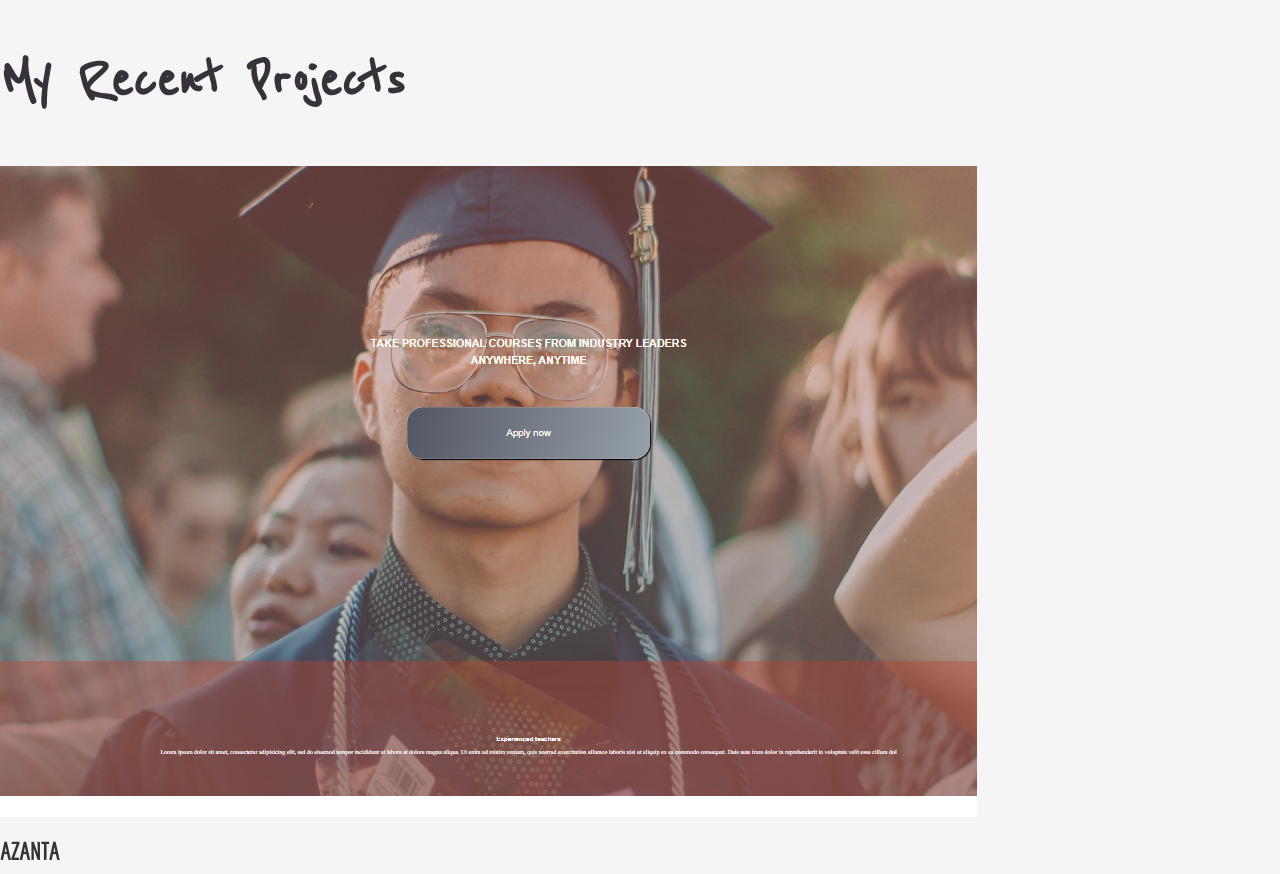
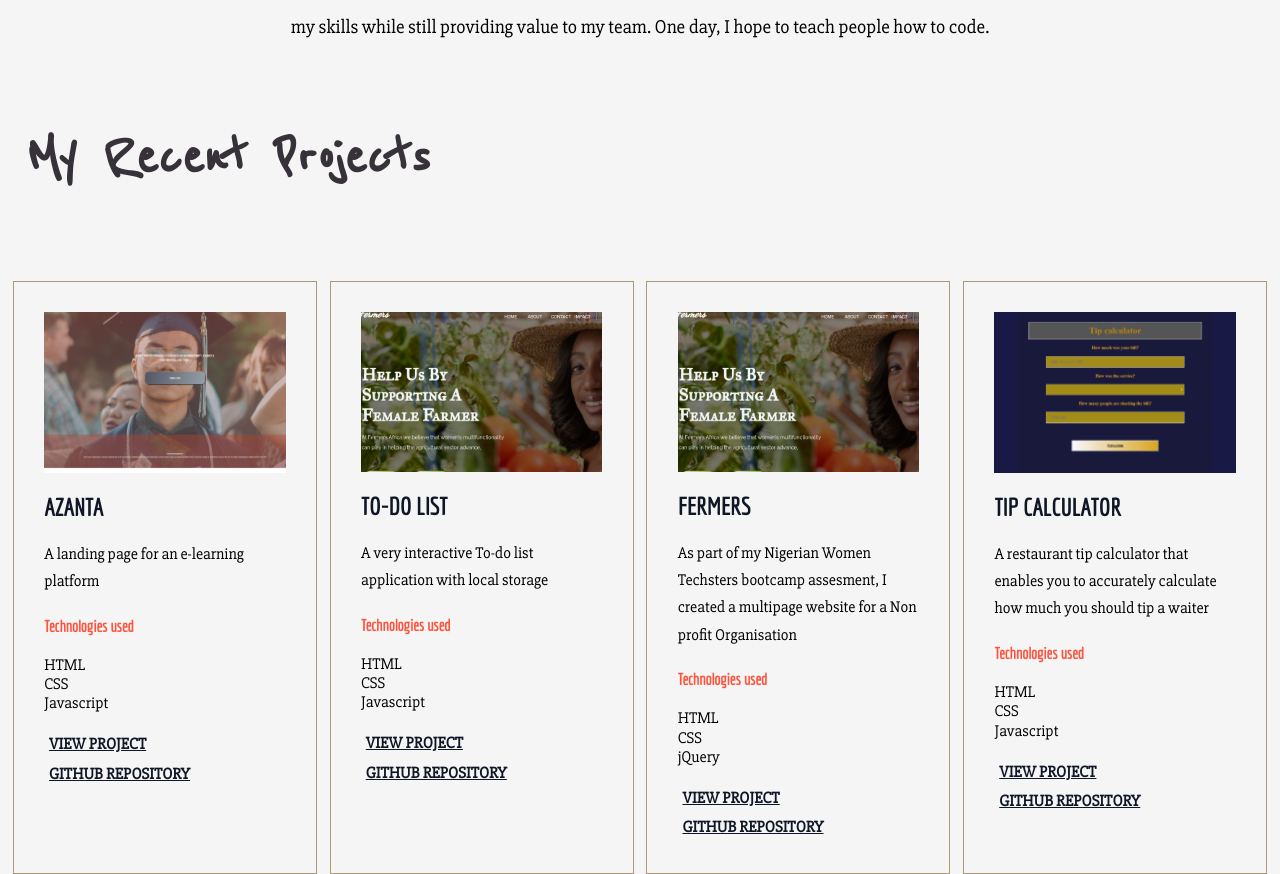
Before and after one commit to Adesayo/portfolio, a plain HTML site: page index.html in a window 1280 px wide. Shown: the part 1269-2143 px from the top of the page. Drawn offline with Linux system fonts and the light colour scheme.

Commit message:
Update main.css

```diff
--- a/main.css
+++ b/main.css
@@ -11,7 +11,7 @@ body{
 font-family: 'Slabo 27px',serif ;
  width: 100%;
  margin: 0;
- padding:0%;
+ padding:%;
  background-color:#f5f5f5;
 
 
@@ -19,6 +19,9 @@ font-family: 'Slabo 27px',serif ;
 h1,h2,h3,h4{
   font-family: 'Economica',sans-serif ;
   color: #373239;
+}
+ul{
+  padding-left: 0;
 }
 li{
   list-style-type: none;
@@ -28,6 +31,7 @@ li{
 font-family: 'Reenie Beanie',cursive;
 font-size:400% ;
 text-transform: capitalize;
+padding: 2%;
 }
 button{
   font-family: 'Economica',sans-serif ;
@@ -104,8 +108,48 @@ header h3{
   font-size: 120%;
 }
  #portfolio{
+   padding: 1%;
+   display: grid;
+   grid-gap: 1%;
+   grid-template-columns: repeat(4,1fr);
+
  }
+ .portfolio-item{
+   border: 1px solid #ab987a;
+   box-sizing: border-box;
+   width:100%;
+   padding: 10%;
+   margin-bottom: 10%;
+  background-color: #f5f5f5;
 
+ }
+.portfolio-item img{
+  width:100%;
+}
+.portfolio-item h2{
+  text-transform: uppercase;
+  color:#0f1626;
+}
+
+.portfolio-item p{
+  line-height: 170%;
+}
+.portfolio-item h4{
+  color:#ff533d;
+}
+.portfolio-item a{
+  display:block;
+  text-transform: uppercase;
+  text-decoration: underline;
+  font-weight:bold;
+  padding: 2%;
+
+  color:#0f1626;
+}
+
+.portfolio-item a:hover{
+  color:#ff533d;
+}
 .github{
 
   text-align: center;
@@ -143,6 +187,7 @@ fieldset{
   width: 50%;
   margin: 0 auto;
 background-color: #fffaf4;
+box-shadow:1px 1px 2px 1px #fff;
 }
 
 
@@ -229,7 +274,13 @@ footer p{
   padding: 3%;
 
   }
+  #portfolio{
+    padding: 1%;
+    display: grid;
+    grid-gap: 1%;
+    grid-template-columns: repeat(2,1fr);
 
+  }
   .about p{
     line-height: 160%;
     text-align:center;
@@ -295,6 +346,20 @@ footer p{
     line-height: 170%;
   }
 
+
+  #portfolio{
+    display: block;
+}
+  .portfolio-item{
+    box-sizing: border-box;
+    width:100%;
+    padding: 10%;
+    margin-bottom: 10%;
+   background-color: #f5f5f5;
+   box shadow: 21px 21px 10px 100px #000;
+
+  }
+
 #contact{
   width: 100%;
   padding:2%;
```
